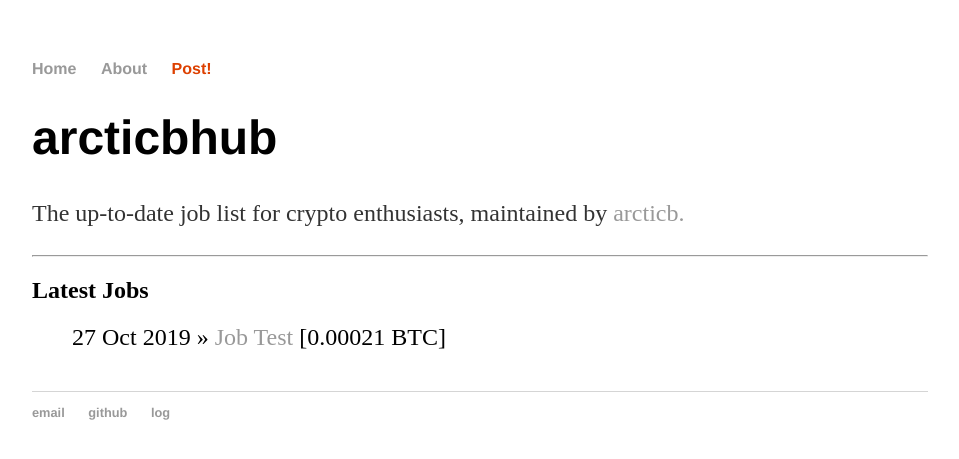
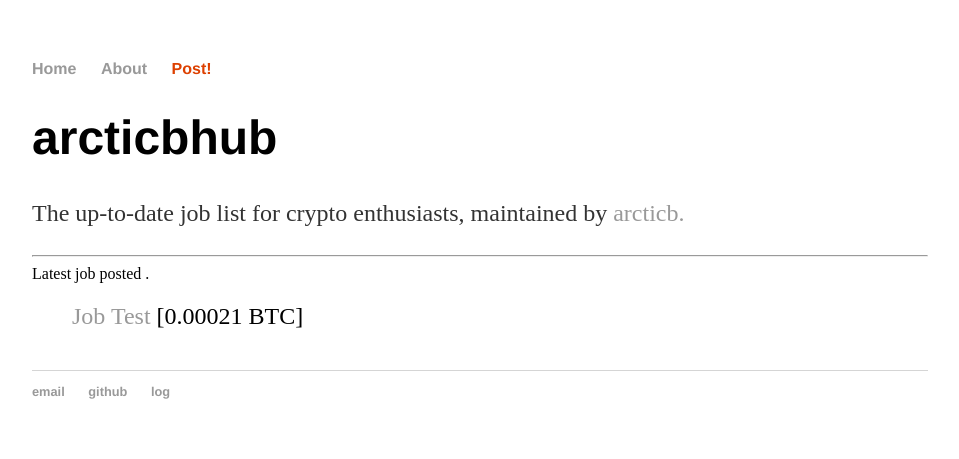
Before and after one commit to arcticbhub/arcticbhub.github.io, a Jekyll site: the page built from index.html, in a window 1280 px wide. Shown: the top 459 px of the page, without its empty margins (160-1119 px from the left). Built offline with Jekyll 4.4.1, drawn with Linux system fonts in a browser that asks for light colours.

Commit message:
Update index.html

```diff
--- a/index.html
+++ b/index.html
@@ -10,12 +10,12 @@ title: arcticbhub - crypto jobs
 
 <hr>
 
-<h2>Latest Jobs</h2>
+<span class="latest">Latest job posted {{ site.date | date_to_string }}.</span>
 <ul class="posts">
 
 {% assign sorted-posts = site.posts | where: "categories","job" %}
 {% for post in sorted-posts %}
-<li><span>{{ post.date | date_to_string }}</span> » <a href="{{ post.url }}" title="{{ post.title }}">{{ post.title }}</a>
+<li><a href="{{ post.url }}" title="{{ post.title }}">{{ post.title }}</a>
 	<span class="price">[{{ post.price }}]</span>
 </li>
 {% endfor %}
```
